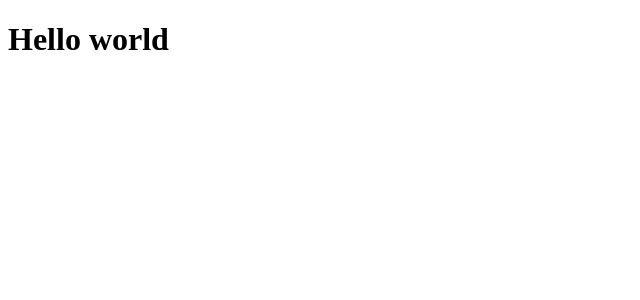
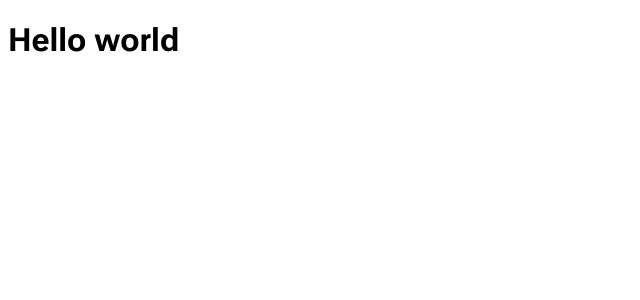
Before and after one commit to hanyelC/04-nextjs-ignite-shop, a Next.js app: page / in a window 1280 px wide. Shown: the top 300 px of the page, without its empty margins (0-640 px from the left). Built offline with nearby package versions, Linux system fonts and the light colour scheme.

Commit message:
feat: configurate font

```diff
--- a/src/pages/_app.tsx
+++ b/src/pages/_app.tsx
@@ -1,5 +1,12 @@
 import type { AppProps } from 'next/app'
+import { Roboto_Flex } from 'next/font/google'
+
+const roboto = Roboto_Flex({ subsets: ['latin'] })
 
 export default function App({ Component, pageProps }: AppProps) {
-  return <Component {...pageProps} />
+  return (
+    <main className={roboto.className}>
+      <Component {...pageProps} />
+    </main>
+  )
 }
--- a/src/pages/_document.tsx
+++ b/src/pages/_document.tsx
@@ -2,7 +2,7 @@ import { Html, Head, Main, NextScript } from 'next/document'
 
 export default function Document() {
   return (
-    <Html lang="en">
+    <Html lang="pt-br">
       <Head />
       <body>
         <Main />
--- /dev/null
+++ b/src/pages/product/index.tsx
@@ -0,0 +1,5 @@
+export default function Product() {
+  return (
+    <h1>Product</h1>
+  )
+}
```
Also changed, not shown: src/pages/product/[id].tsx (added, +11 -0 lines).
